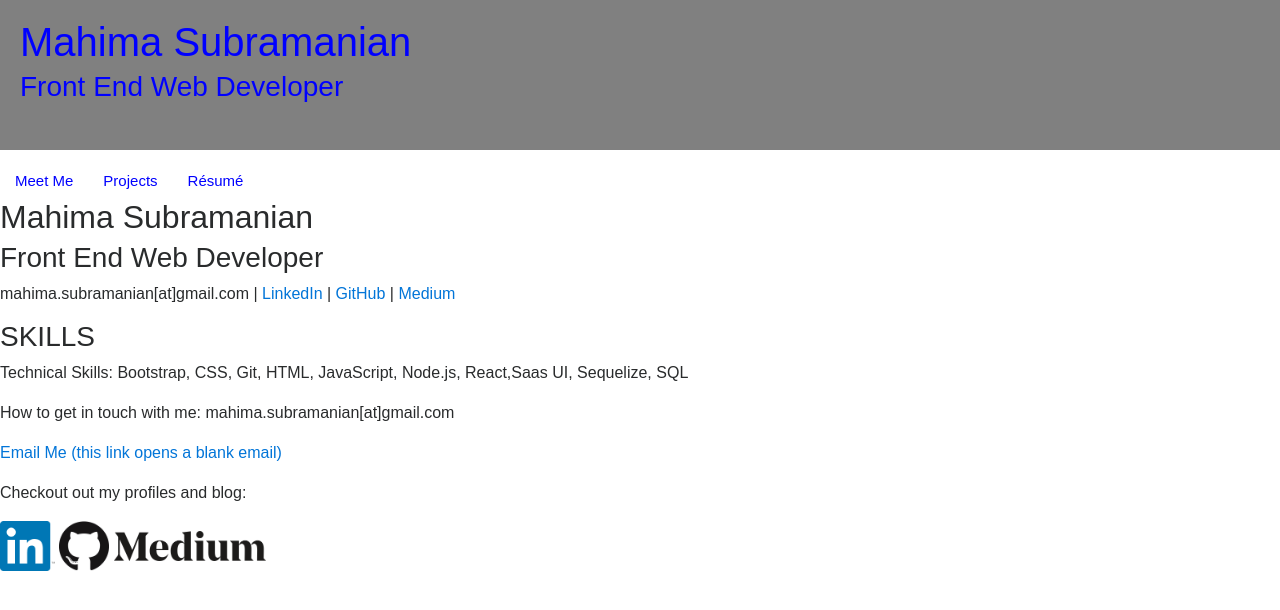
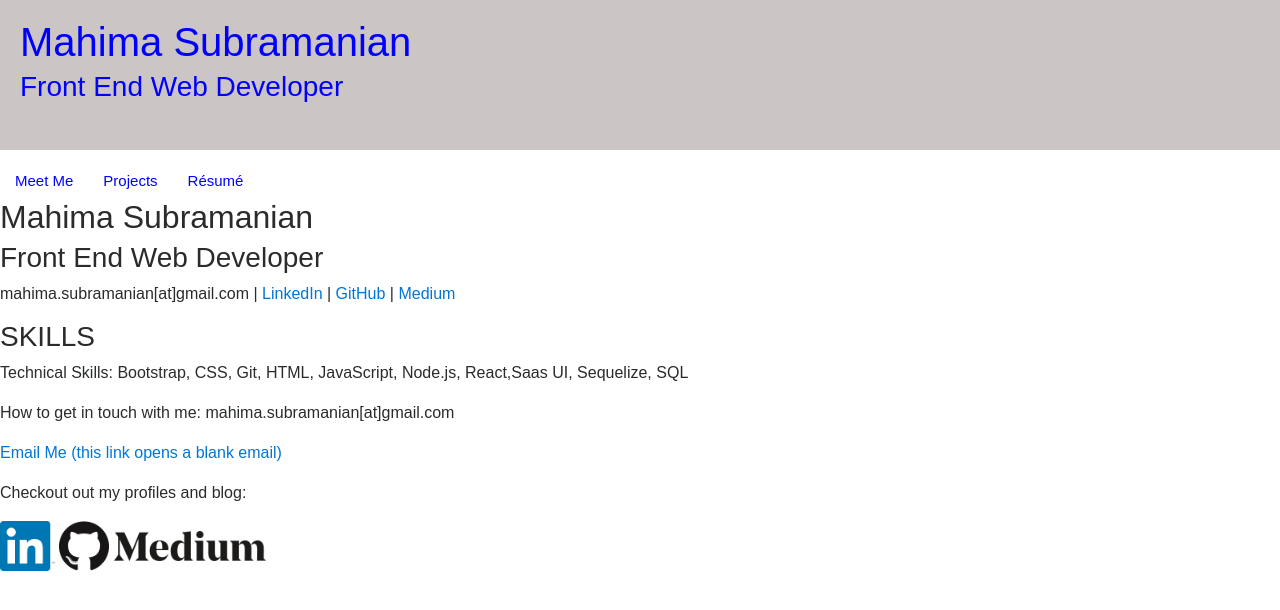
Before and after one commit to Smahima/smahima.github.io, a React (Create React App) app: page /resume in a window 1280 px wide. Shown: the top 610 px of the page. Built offline with nearby package versions, Linux system fonts and the light colour scheme.

Commit message:
corrected dns record

```diff
--- a/src/styles/index.css
+++ b/src/styles/index.css
@@ -48,7 +48,7 @@ body {
 }
 
 .header {
-  background-color: grey;
+  background-color: #CCC5C6;
   height: 150px;
   padding: 20px;
   color:  blue;
@@ -58,6 +58,7 @@ body {
 .footer {
   color: blue;
   margin-top: 3%;
+
 }
 
 .App-intro {
```
Also changed, not shown: 1 other file (tests, documents, lock files or other folders).
